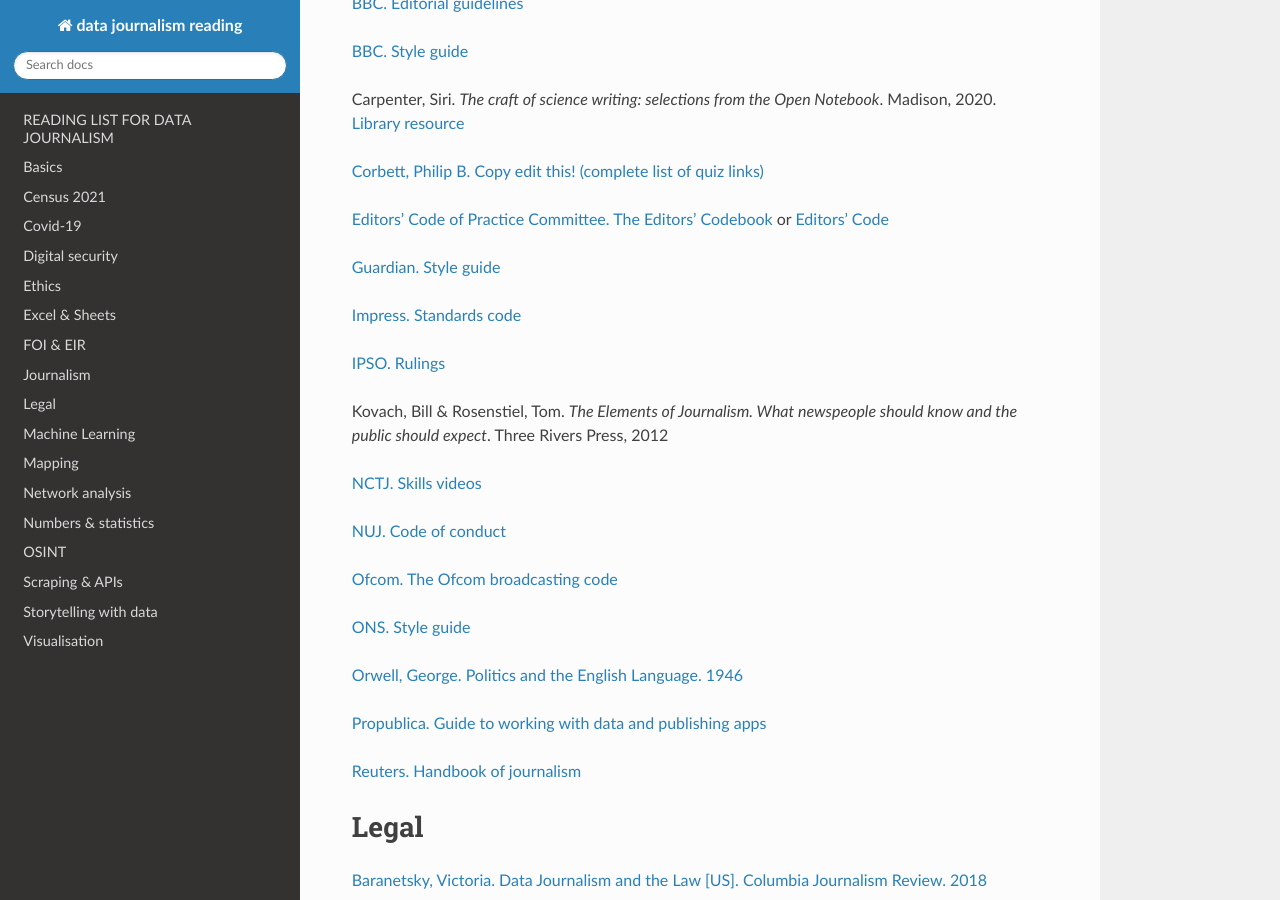
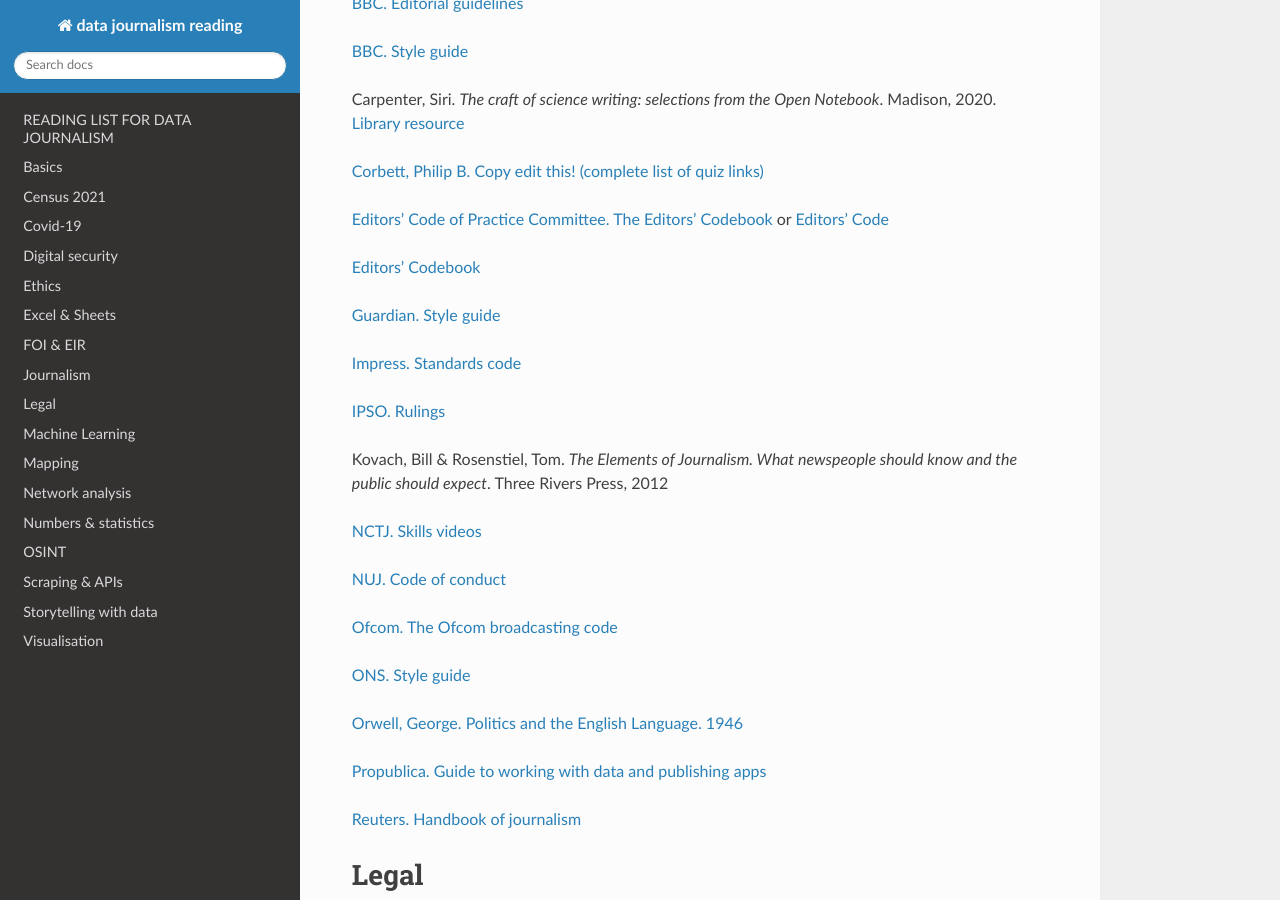
Before and after one commit to aodhanlutetiae/dj_reading, a Sphinx documentation site: the page built from docs/source/index.rst, in a window 1280 px wide and 900 px high, scrolled down 9056 px. Built offline with Sphinx 7.4.7 and the Read the Docs theme 2.0.0, drawn with Linux system fonts in a browser that asks for light colours.

Commit message:
update list

```diff
--- a/docs/source/index.rst
+++ b/docs/source/index.rst
@@ -464,6 +464,8 @@
 
 `Editors’ Code of Practice Committee. The Editors’ Codebook <https://www.editorscode.org.uk/downloads/codebook/codebook-2019.pdf>`_ or
 `Editors’ Code <https://www.ipso.co.uk/editors-code-of-practice/>`_
+
+`Editors' Codebook <https://www.editorscode.org.uk/downloads/codebook/Codebook-2021.pdf>`_
 
 `Guardian. Style guide <https://www.theguardian.com/guardian-observer-style-guide-a>`_
 
```
